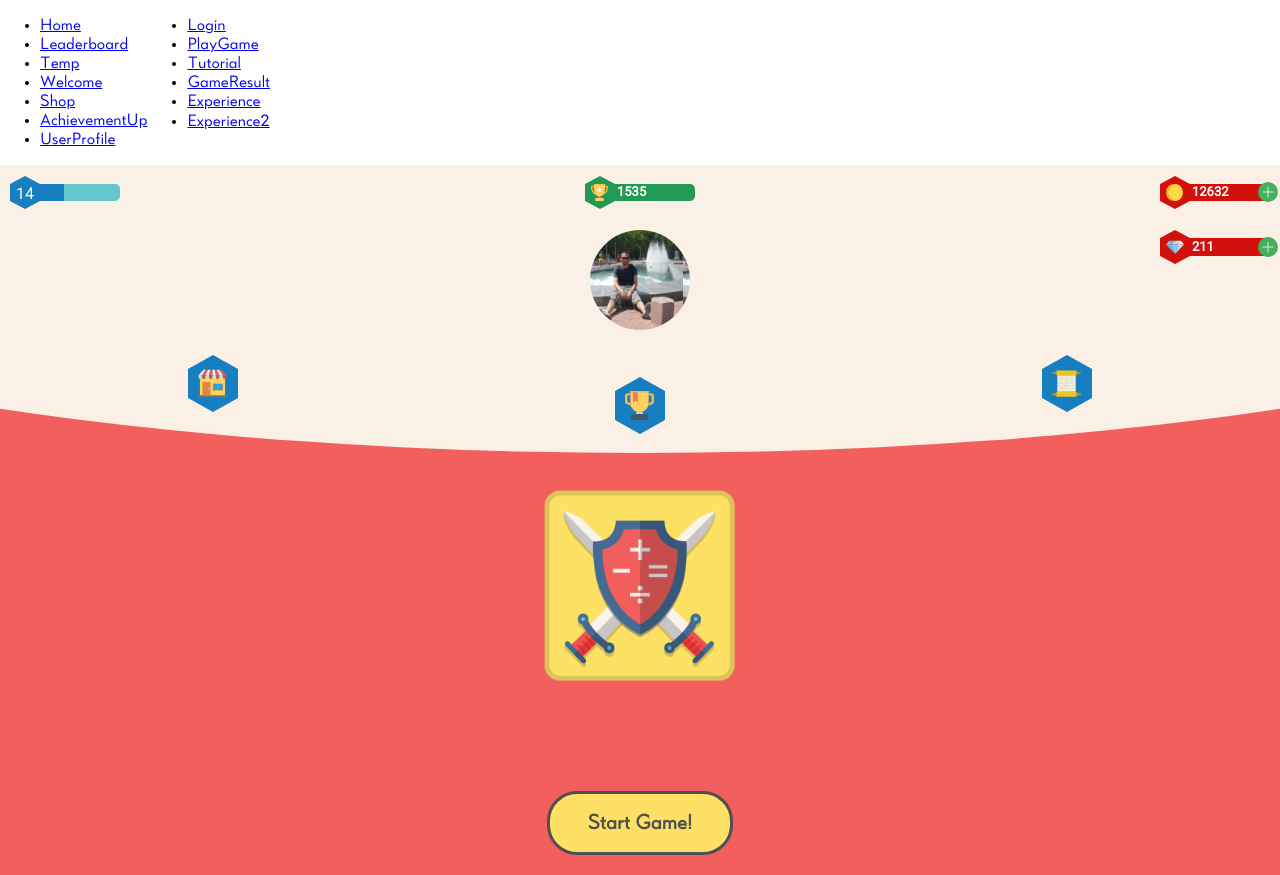
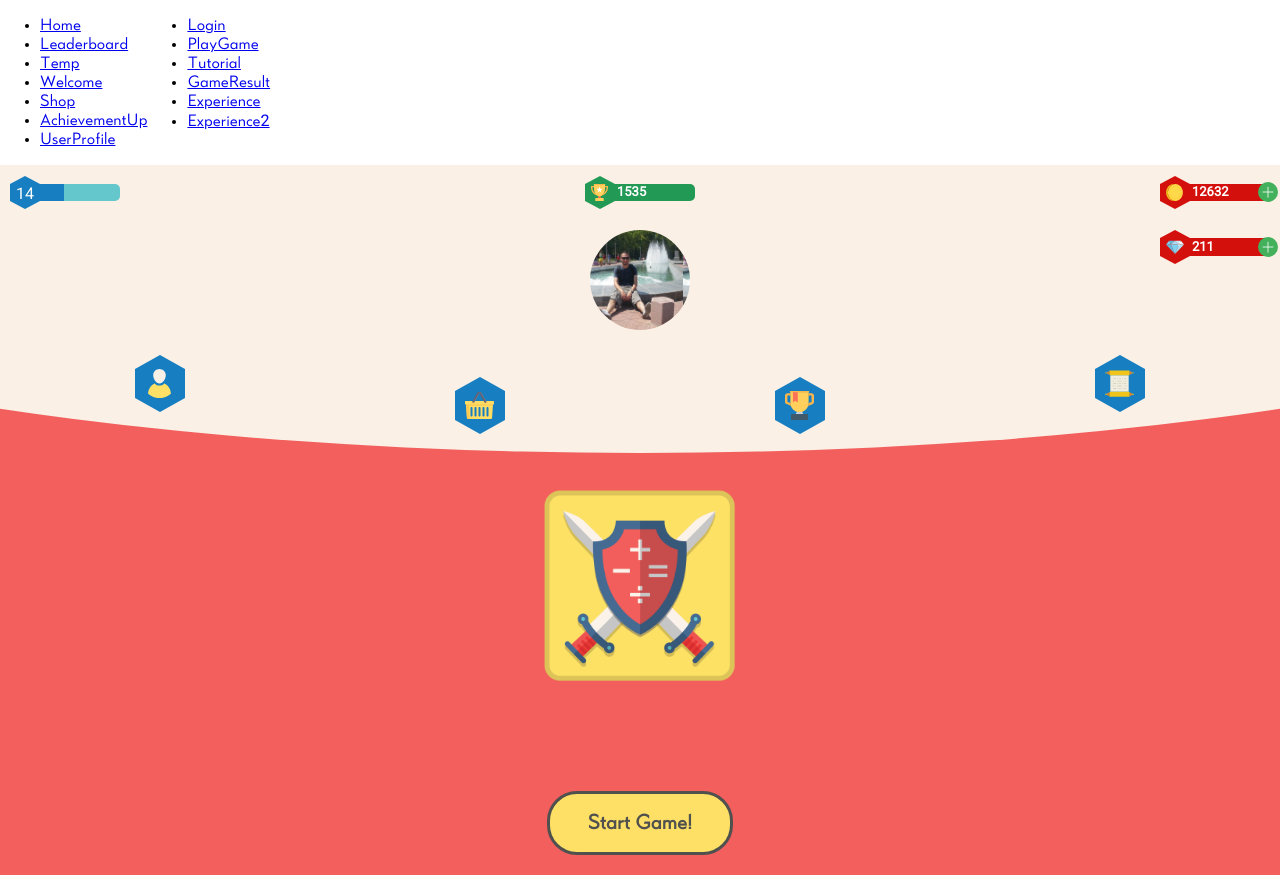
Before and after one commit to Knorcedger/math-fights-design, a React (Create React App) app: page / in a window 1280 px wide. Shown: the top 875 px of the page. Built offline with nearby package versions, Linux system fonts and the light colour scheme.

Commit message:
Added userProfile image in Home

```diff
--- a/src/home/home.js
+++ b/src/home/home.js
@@ -12,7 +12,7 @@ import trophy from '../assets/images/trophy.svg';
 // http://www.flaticon.com/free-icon/scroll_302124#term=papyrus&page=1&position=9
 import history from '../assets/images/history.svg';
 // http://www.flaticon.com/free-icon/shop_345763#term=shop&page=3&position=15
-import shop from '../assets/images/shop.svg';
+import shop from '../assets/images/basket.svg';
 // import profile from '../assets/images/profile.svg';
 // import badge from '../assets/images/badge.svg';
 import coin from '../assets/images/coin.svg';
@@ -20,6 +20,7 @@ import diamond from '../assets/images/diamond.svg';
 import profile from '../assets/images/tasos.jpg';
 import leaderboard from '../assets/images/leaderboard.svg';
 import logo from '../assets/images/logo.png';
+import user from '../assets/images/user.svg';
 
 // modules
 import colors from '../modules/colors';
@@ -80,7 +81,7 @@ const Menu = styled.div`
   margin-top: 15px;
   height: 80px;
 
-  > :nth-child(2) {
+  > :nth-child(2), > :nth-child(3) {
     align-self: flex-end;
   }
 `;
@@ -152,6 +153,12 @@ const Home = () => (
         </ProfileArea>
         <Menu>
           <Hexagon
+            image={user}
+            mainColor={colors.blue}
+            onClick={() => window.location.replace('/userProfile')}
+            size={50}
+          />
+          <Hexagon
             image={shop}
             mainColor={colors.blue}
             onClick={() => window.location.replace('/shop')}
```
Also changed, not shown: src/assets/images/user.png (added), src/assets/images/user.svg (added).
